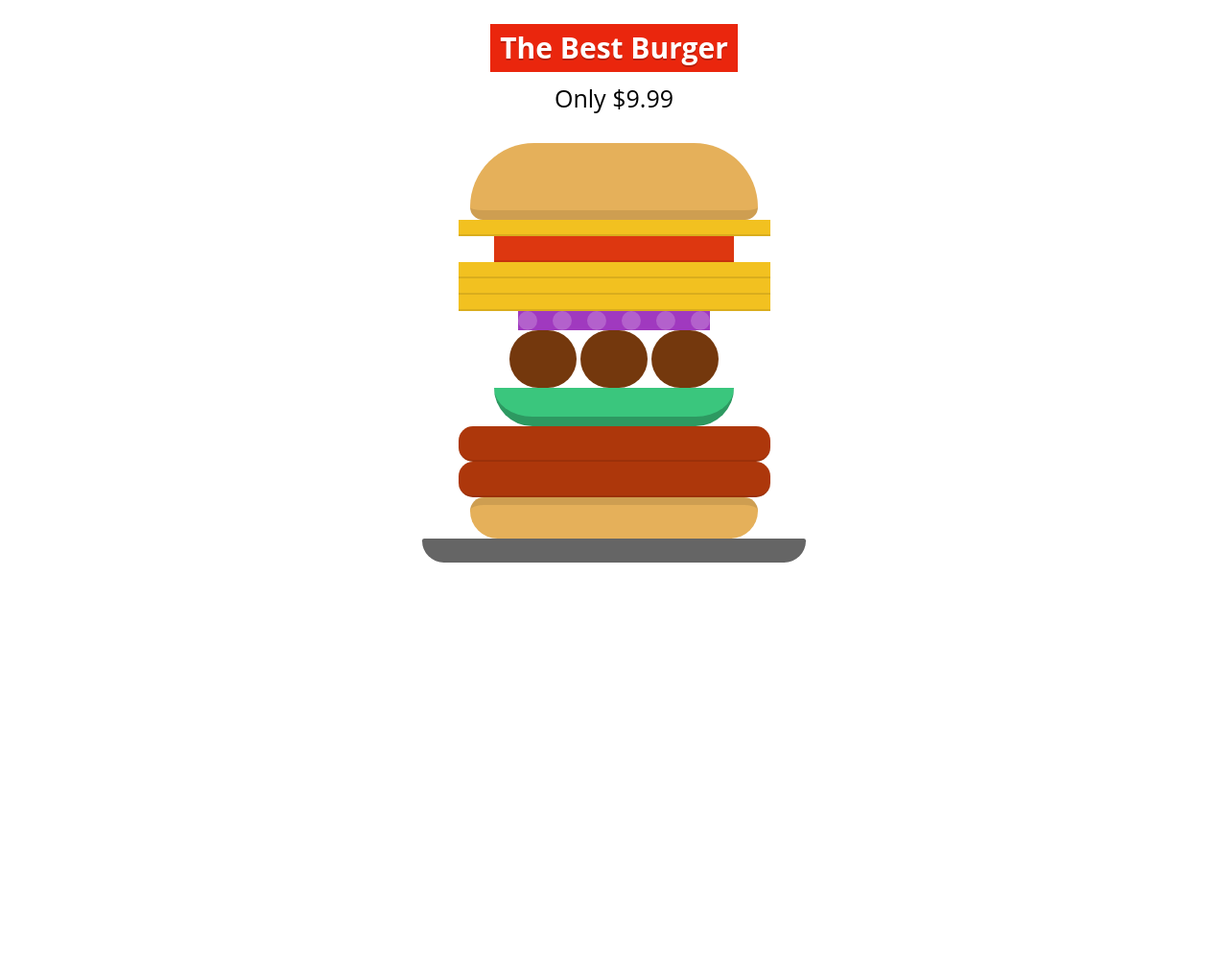
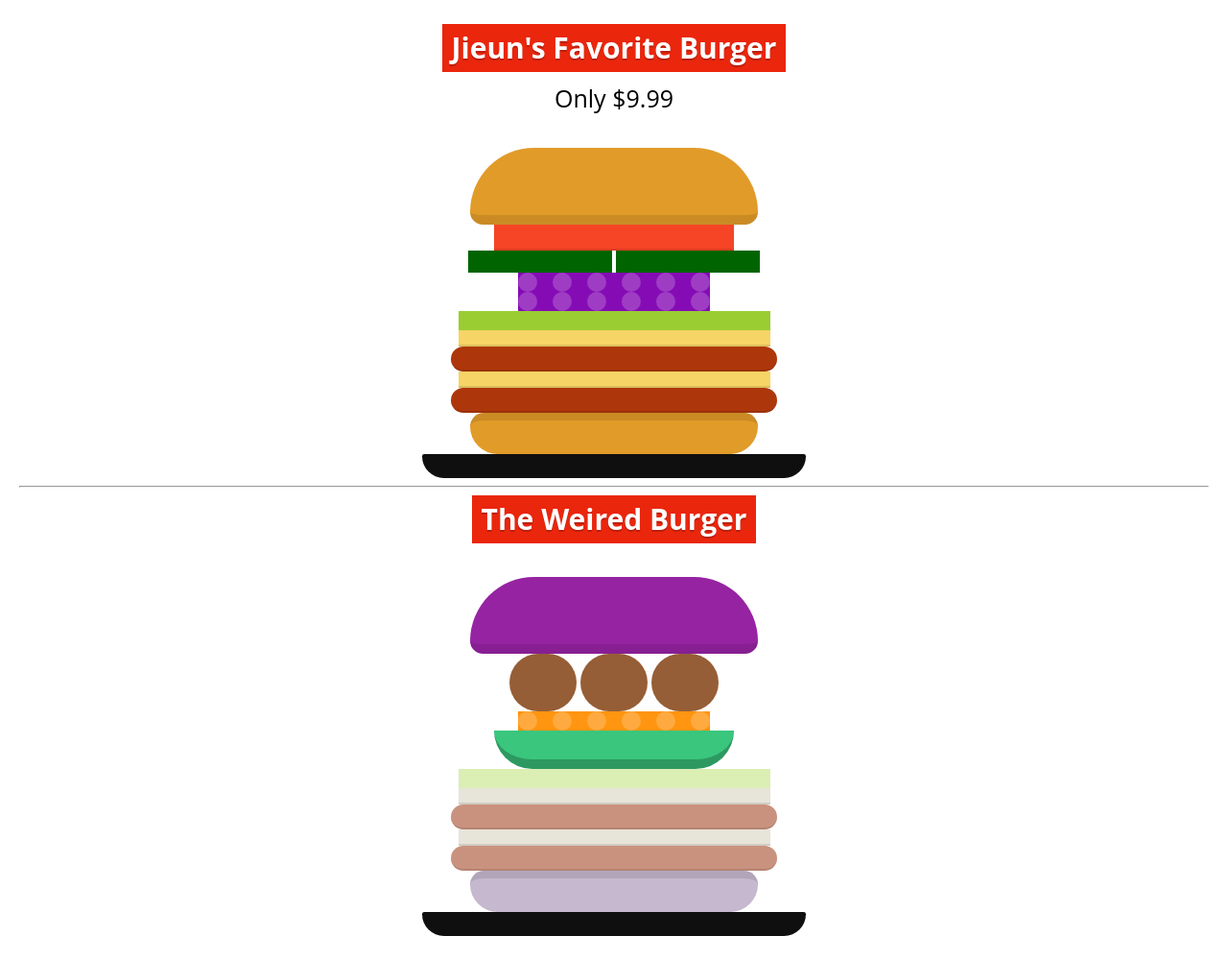
Before and after one commit to Jieun1230/lab6, a plain HTML site: page index.html in a window 1280 px wide. Shown: the whole page at 96% size. Before the commit the page ends 800 px from the top, so only its background shows below. Drawn offline with Linux system fonts and the light colour scheme.

Commit message:
two burgers

```diff
--- a/index.html
+++ b/index.html
@@ -6,7 +6,7 @@
   </head>
   <body>
 
-    <h1>The Best Burger</h1>
+    <h1>Jieun's Favorite Burger</h1>
     <h2>Only $9.99</h2>
 
     <!--
@@ -16,21 +16,40 @@
 
     <div class="burger">
       <div class="bun-top"></div>
+      <div class="tomato"></div>
+     <div class="jalapeno"></div>
+      <div class="jalapeno"></div>
+      <div class="onion"></div>
+      <div class="onion"></div>
+      <div class="lettuce"></div>
       <div class="cheese"></div>
-      <div class="tomato"></div>
-      <div class="cheese"></div>
-      <div class="cheese"></div>
-      <div class="cheese"></div>
-      <div class="onion"></div>
-      <div class="meatball"></div>
-      <div class="meatball"></div>
-      <div class="meatball"></div>
-      <div class="pickle"></div>
       <div class="patty"></div>
+       <div class="cheese"></div>
       <div class="patty"></div>
       <div class="bun-bottom"></div>
       <div class="plate"></div>
     </div>
 
+
+    <hr />
+    <h1>The Weired Burger</h1>
+    <h2></h2>
+
+     <div class="burger">
+      <div class="bun-top2"></div>
+      <div class="meatball2"></div>
+      <div class="meatball2"></div>
+      <div class="meatball2"></div>
+      <div class="onion2"></div>
+      <div class="pickle2"></div>
+      <div class="lettuce2"></div>
+      <div class="cheese2"></div>
+      <div class="patty2"></div>
+       <div class="cheese2"></div>
+      <div class="patty2"></div>
+      <div class="bun-bottom2"></div>
+      <div class="plate"></div>
+    </div>
+
   </body>
 </html>
--- a/ingredients.css
+++ b/ingredients.css
@@ -4,7 +4,7 @@
 .bun-top {
   height: 70px;
   width: 60%;
-  background: #e5b05a;
+  background: #e19b29;
   border-radius: 100px 100px 20px 20px;
   border-bottom: solid 10px rgba(0,0,0,.1);
 }
@@ -12,29 +12,29 @@
 .cheese {
   height: 15px;
   width: 65%;
-  background: #f2c120;
+  background: #f6d466;
   border-bottom: solid 2px rgba(0,0,0,.1);
 }
 
 .tomato {
   height: 25px;
   width: 50%;
-  background-color: #dd3710;
+  background-color: #f54526;
   border-bottom: solid 2px rgba(0,0,0,.1);
 }
 
 .meatball {
   height: 60px;
   width: 70px;
-  background: #74380d;
+  background: #965e36;
   border-radius: 50px;
   display: inline-block;
   vertical-align: top;
 }
 
 .patty {
-  height: 35px;
-  width: 65%;
+  height: 24px;
+  width: 68%;
   background: #ad370b;
   border-radius: 15px;
   border-bottom: solid 2px rgba(0,0,0,.1);
@@ -43,21 +43,36 @@
 .pickle {
   height: 30px;
   width: 50%;
-  background: #3ac67d;
+  background: #3aa26c;
   border-radius: 0 0 100px 100px;
-  border-bottom: solid 10px #2d9961;
+  border-bottom: solid 10px #5ec08d;
 }
 
 .onion {
   width: 40%;
-  background-color: #a039bf;
+  background-color: #850cb5;
   border-top: dotted 20px rgba(255,255,255,.2);
 }
+
+.lettuce {
+  background-color: yellowgreen;
+    width:65%;
+    height: 20px;
+}
+
+.jalapeno {
+  background-color: darkgreen;
+  width: 30%;
+  height: 23px;
+  display: inline-block;
+  vertical-align: top;
+}
+
 
 .bun-bottom {
   height: 35px;
   width: 60%;
-  background: #e5b05a;
+  background: #e19b29;
   border-radius: 20px 20px 40px 40px;
   border-top: solid 8px rgba(0,0,0,.1)
 }
@@ -65,6 +80,82 @@
 .plate {
   height: 25px;
   width: 80%;
-  background: #656565;
+  background: #100f0f;
   border-radius: 20px 20px 200px 200px;
 }
+
+.bun-top2 {
+  height: 70px;
+  width: 60%;
+  background: #9623a2;
+  border-radius: 100px 100px 20px 20px;
+  border-bottom: solid 10px rgba(0,0,0,.1);
+}
+
+.cheese2 {
+  height: 15px;
+  width: 65%;
+  background: #e7e4da;
+  border-bottom: solid 2px rgba(0,0,0,.1);
+}
+
+.tomato2 {
+  height: 25px;
+  width: 50%;
+  background-color: #f54526;
+  border-bottom: solid 2px rgba(0,0,0,.1);
+}
+
+.meatball2 {
+  height: 60px;
+  width: 70px;
+  background: #965e36;
+  border-radius: 50px;
+  display: inline-block;
+  vertical-align: top;
+}
+
+.patty2 {
+  height: 24px;
+  width: 68%;
+  background: #c9927e;
+  border-radius: 15px;
+  border-bottom: solid 2px rgba(0,0,0,.1);
+}
+
+.pickle2 {
+  height: 30px;
+  width: 50%;
+  background: #3ac67d;
+  border-radius: 0 0 100px 100px;
+  border-bottom: solid 10px #2d9961;
+}
+
+.onion2 {
+  width: 40%;
+  background-color: #ff9510;
+  border-top: dotted 20px rgba(255,255,255,.2);
+}
+
+.lettuce2 {
+  background-color: #dbeeb4;
+    width:65%;
+    height: 20px;
+}
+
+.jalapeno2 {
+  background-color: #f30a15;
+  width: 30%;
+  height: 23px;
+  display: inline-block;
+  vertical-align: top;
+}
+
+
+.bun-bottom2 {
+  height: 35px;
+  width: 60%;
+  background: #c5b8cf;
+  border-radius: 20px 20px 40px 40px;
+  border-top: solid 8px rgba(0,0,0,.1)
+}
--- a/style.css
+++ b/style.css
@@ -27,7 +27,7 @@ h2 {
   text-align: center;
   font-size: 25px;
   font-weight: 400;
-  margin: 10px 0 30px 0;
+  margin: 10px 0 35px 0;
 }
 
 /* Set the maximum width of your burger */
```
